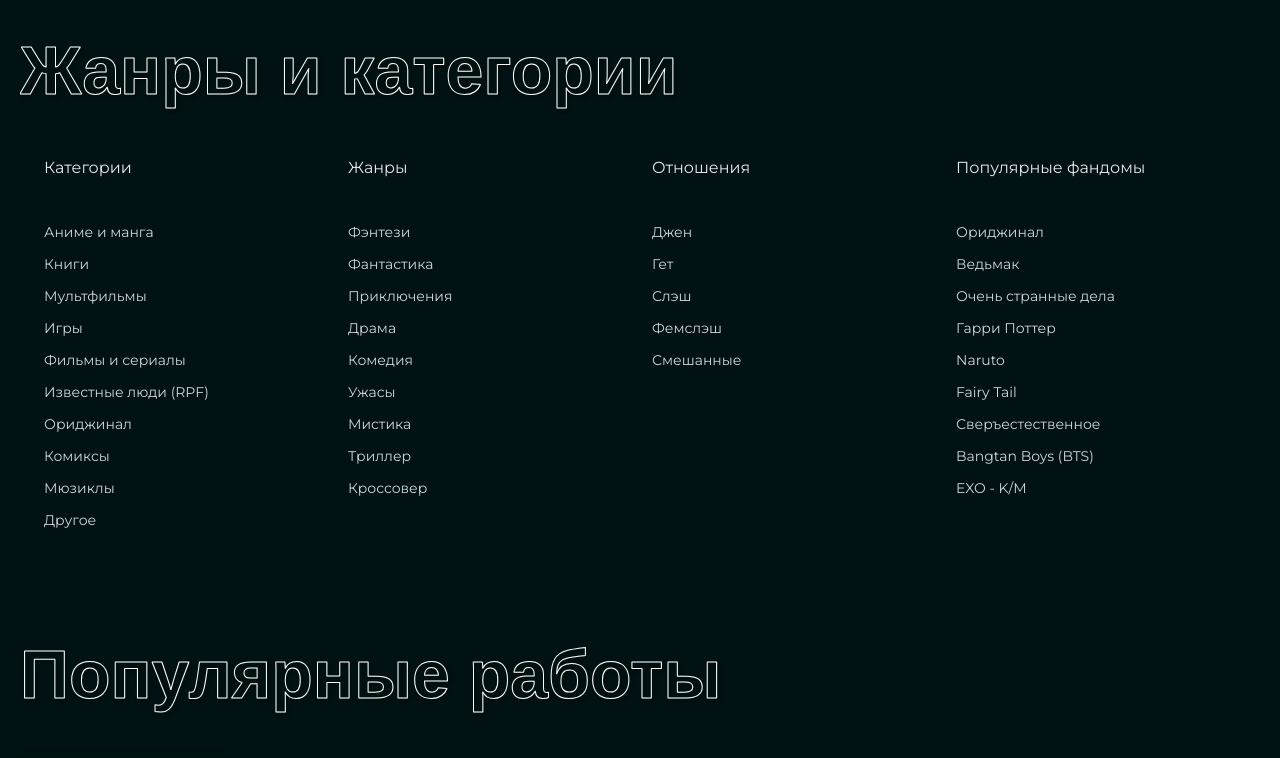
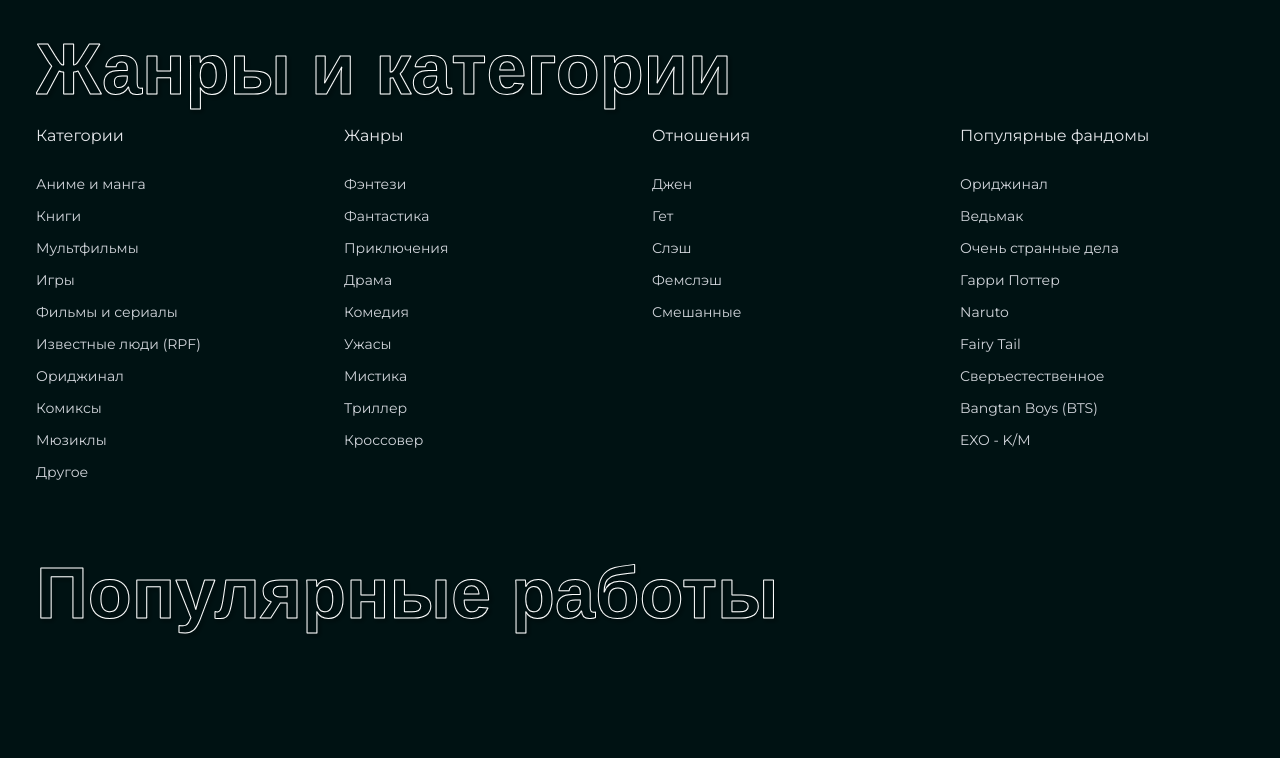
Before and after one commit to denniztr/poetry-blog, a Next.js app: page / in a window 1280 px wide. Shown: the part 720-1478 px from the top of the page. After the commit the page ends 1368 px from the top, so only its background shows below. Built offline with nearby package versions, Linux system fonts and the light colour scheme.

Commit message:
mob homepage

```diff
--- a/app/(routes)/fanfiction/page.tsx
+++ b/app/(routes)/fanfiction/page.tsx
@@ -9,9 +9,9 @@ export default function Home() {
   return (
     <main className="text-white">
       <Selector />
-      <section>
+      {/* <section>
       <FanFictionCardsContainer />
-      </section>
+      </section> */}
     </main>
   );
 }
--- a/app/(routes)/page.tsx
+++ b/app/(routes)/page.tsx
@@ -9,7 +9,7 @@ export default function Home() {
     <main className="text-white relative z-10">
       <section className="h-[680px] relative">
         <div className="absolute inset-0 bg-[url('/bgImage4.png')] bg-no-repeat bg-cover bg-center opacity-45" />
-        <section className="relative z-20 h-full text-white top-20 flex items-center justify-center">
+        <section className="relative z-20 h-full text-white top-20 flex items-center justify-center px-4">
           <SearchQuery
             className="
                 w-[450px]
@@ -29,14 +29,19 @@ export default function Home() {
           />
         </section>
       </section>
-      <section className="max-w-[1240px] m-auto">
+      <section
+        className="
+          max-w-[1240px]
+          m-auto
+          px-4
+          space-y-16
+          ">
         <section className='pt-16'>
           <SectionTitle>Жанры и категории</SectionTitle>
           <CategoriesSection />
         </section>
-        <section className='pt-16'>
+        <section>
           <SectionTitle>Популярные работы</SectionTitle>
-          <FanFictionCardsContainer />
         </section>
       </section>
     </main>
--- a/app/components/CategoriesSection.tsx
+++ b/app/components/CategoriesSection.tsx
@@ -10,10 +10,22 @@ import fandoms from '@/app/mockdata/fandoms';
 
 const CategoriesSection = () => {
   return (
-    <section className="grid grid-cols-1 md:grid-cols-4 gap-6 py-8 px-6">
-      <div className="space-y-10">
-          <Link href="/">
-            <h3 className="text-gray-200">Категории</h3>
+    <section
+      className='
+        w-full
+        grid
+        space-y-6
+        sm:grid-cols-1
+        sm:space-y-4
+        md:grid-cols-2
+        md:space-y-0
+        md:gap-6
+        xl:grid-cols-4
+      '
+    >
+      <div className='space-y-6'>
+        <Link href='/' className='text-center xl:text-left'>
+          <h3 className='text-gray-200'>Категории</h3>
         </Link>
          <ul className="space-y-2">
             {categories.map((category, index) => (
@@ -21,9 +33,9 @@ const CategoriesSection = () => {
             ))}
           </ul>
       </div>
-      <div className="space-y-10">
-        <Link href="/">
-          <h3 className="text-gray-200">Жанры</h3>
+      <div className='space-y-6'>
+        <Link href='/' className='text-center xl:text-left'>
+          <h3 className='text-gray-200'>Жанры</h3>
         </Link>
         <ul className="space-y-2">
           {genres.map((genre, index) => (
@@ -31,21 +43,21 @@ const CategoriesSection = () => {
           ))}
         </ul>
       </div>
-      <div className="space-y-10">
-        <Link href="/">
-          <h3 className="text-gray-200">Отношения</h3>
+      <div className='space-y-6'>
+        <Link href='/' className='text-center xl:text-left'>
+          <h3 className='text-gray-200'>Отношения</h3>
         </Link>
-        <ul className="space-y-2">
+        <ul  className="space-y-2">
           {relations.map((relation, index) => (
             <CategoryList key={index} {...relation} />
           ))}
         </ul>
       </div>
-      <div className="space-y-10">
-          <Link href="/">
-            <h3 className="text-gray-200">Популярные фандомы</h3>
+      <div className='space-y-6'>
+        <Link href='/' className='text-center xl:text-left'>
+          <h3 className='text-gray-200'>Популярные фандомы</h3>
         </Link>
-        <ul className="space-y-2">
+        <ul  className="space-y-2">
           {fandoms.map((fandom, index) => (
             <CategoryList key={index} {...fandom} />
           ))}
--- a/app/components/Header.tsx
+++ b/app/components/Header.tsx
@@ -4,14 +4,17 @@ import { usePathname } from 'next/navigation';
 import Link from 'next/link';
 import Image from 'next/image';
 
+import { MdMenu } from "react-icons/md";
+
 import SearchQuery from './SearchQuery';
+
 
 export default function Header() {
   const pathname = usePathname();
 
   return (
     <section className="w-full absolute z-20">
-      <header className="max-w-[1240px] m-auto p-6 flex justify-between">
+      <header className="max-w-[1240px] m-auto p-6 flex justify-between items-center">
         <div className="flex items-center gap-2">
           <div className="h-7 w-8 relative opacity-70">
             <Image
@@ -98,6 +101,9 @@ export default function Header() {
             </li>
           </ul>
         </nav>
+        <div className="block md:hidden text-gray-200 font-semibold">
+          <MdMenu size={25}/>
+        </div>
       </header>
     </section>
   );
--- a/app/components/SectionTitle.tsx
+++ b/app/components/SectionTitle.tsx
@@ -1,10 +1,30 @@
+import clsx from "clsx";
+
 interface SectionTitleProps {
   children: React.ReactNode;
 }
 
 const SectionTitle: React.FC<SectionTitleProps> = ({ children }) => {
+
+  const dynamicTitleStyles = () => {
+    if (children === 'Жанры и категории') {
+      return 'text-[32px] md:text-6xl xl:text-7xl'
+    } else if (children === 'Популярные работы') {
+      return 'text-[30px] md:text-6xl xl:text-7xl'
+    }
+
+    return 'text-[32px] md:text-6xl xl:text-7xl'
+  }
+
+
   return (
-  <svg height="100" width="800">
+    <div className="">
+              <svg
+
+    width="100%"
+    height="100"
+
+  >
 
       <defs>
         <filter id="text-shadow">
@@ -17,7 +37,7 @@ const SectionTitle: React.FC<SectionTitleProps> = ({ children }) => {
         x="0"
         y="70"
         fontFamily="Arial"
-        fontSize="68"
+        className={dynamicTitleStyles()}
         fontWeight='700'
         stroke="white"
         strokeWidth="1"
@@ -28,6 +48,7 @@ const SectionTitle: React.FC<SectionTitleProps> = ({ children }) => {
         {children}
       </text>
     </svg>
+    </div>
   );
 };
 
--- a/tailwind.config.ts
+++ b/tailwind.config.ts
@@ -12,6 +12,9 @@ const config: Config = {
         lightBackground: 'rgba(247, 249, 247, 1)',
         darkBackground: 'rgba(40, 0, 3, 1)',
       },
+      screens: {
+        sm: '360px',
+      },
     },
   },
   plugins: [],
```
Lines whose indentation alone changed are shown as unchanged.
